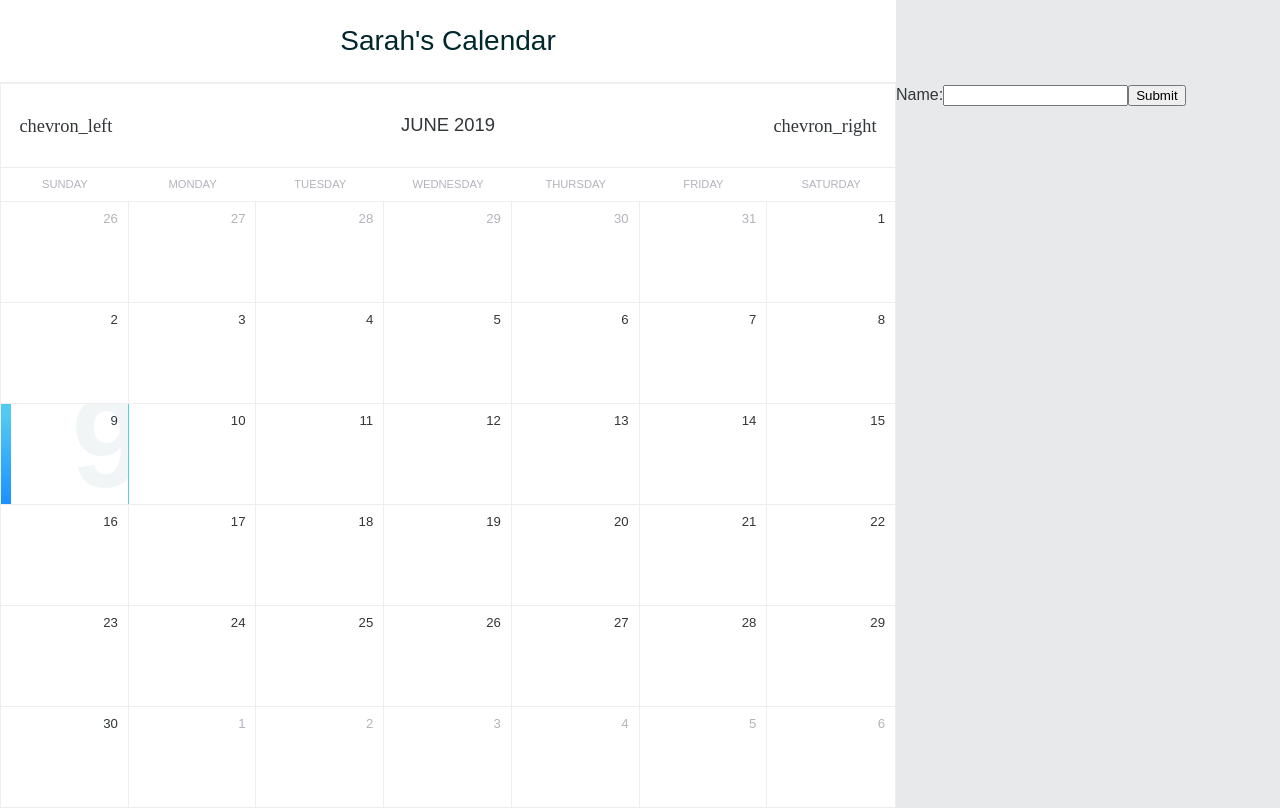
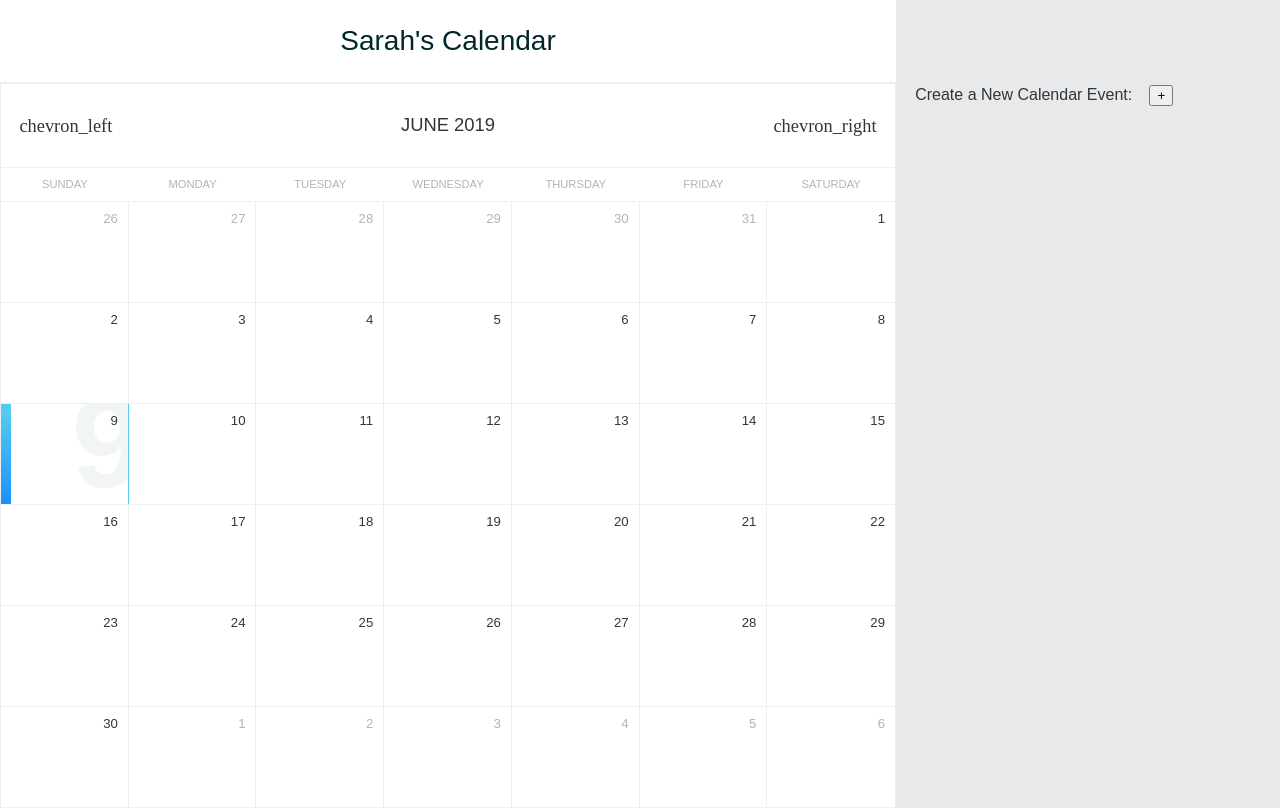
Before and after one commit to sarahcheatham/calendar, a React (Create React App) app: page / in a window 1280 px wide. Built offline with nearby package versions, Linux system fonts and the light colour scheme.

Commit message:
form updated

```diff
--- a/src/App.css
+++ b/src/App.css
@@ -148,7 +148,6 @@ main {
 .calendar {
   display: block;
   position: relative;
-  /* width: 100%; */
   width: 100%;
   background: var(--neutral-color);
   border: 1px solid var(--border-color);
@@ -283,6 +282,35 @@ main {
   /* width: calc(70%/7); */
 }
 
+/* Form Component */
+#formContainer{
+  grid-column: 2 / 3;
+  margin-left: 5%;
+  margin-right: 5%;
+  /* display: flex; */
+  /* flex-direction: column; */
+}
 #form{
-  grid-column: 2 / 3;
+  display: flex;
+  flex-direction: column;
+  padding-right: 5%;
 }
+
+.formInput{
+  width: 100%;
+  height: 2.5em;
+  margin-bottom: 2%;
+}
+
+#formSubmit{
+  margin-top: 5%;
+}
+
+#createButton{
+  margin-left: 5%;
+  margin-bottom: 5%;
+}
+
+/* #formHeader{
+
+} */
--- a/src/App.js
+++ b/src/App.js
@@ -12,7 +12,8 @@ import fakeData from './api/calendar.json';
       users: [],
       posts: [],
       dummieUsers: [],
-      fakePosts: []
+      fakePosts: [],
+      selectedDate: ""
     }
     //uncomment when working with SQL database
     // fetch('http://localhost:3000')
@@ -24,12 +25,16 @@ import fakeData from './api/calendar.json';
   componentDidMount(){
     this.setState({ dummieUsers: fakeData.users, fakePosts: fakeData.posts})
   }
+  selectDate = date => {
+    console.log("DATE:", date.selectedDate)
+    this.setState({selectedDate: date.selectedDate})
+  }
   render(){
     return (
       <div className="App">
         <Header users={this.state.users} dummieUsers={this.state.dummieUsers}/>
-        <Calendar fakePosts={this.state.fakePosts}/>
-        <Form/>
+        <Calendar fakePosts={this.state.fakePosts} onDateSelect={this.selectDate}/>
+        <Form date={this.state.selectedDate}/>
       </div>
     );
   }
--- a/src/components/Calendar.js
+++ b/src/components/Calendar.js
@@ -93,6 +93,9 @@ class Calendar extends React.Component {
         this.setState({
             selectedDate: day
         });
+        this.props.onDateSelect({
+            selectedDate: day
+        })
     };
 
     nextMonth = () => {
--- a/src/components/Form.js
+++ b/src/components/Form.js
@@ -1,4 +1,5 @@
 import React from 'react';
+import FormHeader from './FormHeader';
 
 class Form extends React.Component{
     state = {
@@ -6,17 +7,47 @@ class Form extends React.Component{
         date: "",
         time: "",
         location: "",
-        desc: ""
+        desc: "",
+        show: false
+    }
+    handleDateChange = e => {
+        // console.log("props:", this.props)
+        this.setState({date: this.props.date})
+    }
+    handleFormShow = e => {
+        this.setState({show: true})
+    }
+    renderForm(){
+        return (
+            <form id="form">
+                    <label>
+                        Date:
+                        <input className="formInput" type="text" name="date" placeholder={this.state.selectedDate} onClick={this.handleDateChange}/>
+                    </label>
+                    <label>
+                        Time:
+                        <input className="formInput" type="text" name="time" />
+                    </label>
+                    <label>
+                        Location:
+                        <input className="formInput" type="text" name="location" />
+                    </label>
+                    <label>
+                        Description:
+                        <input className="formInput" type="text" name="desc" />
+                    </label>
+                    <input id="formSubmit" type="submit" value="Submit" />
+                </form>
+        )
     }
     render(){
+        // console.log("form props:", this.props)
         return (
-            <form id="form">
-                <label>
-                    Name:
-                    <input type="text" name="name" />
-                </label>
-                <input type="submit" value="Submit" />
-            </form>
+            <div id="formContainer">
+                <FormHeader/>
+                <button id="createButton" onClick={this.handleFormShow}> + </button>
+                {this.state.show ? this.renderForm() : <div></div>}
+            </div>
         )
     }
 }
--- /dev/null
+++ b/src/components/FormHeader.js
@@ -0,0 +1,11 @@
+import React from 'react';
+
+const FormHeader = () => {
+    return (
+        <span id="formHeader">
+            Create a New Calendar Event:
+        </span>
+    )
+}
+
+export default FormHeader;
```
